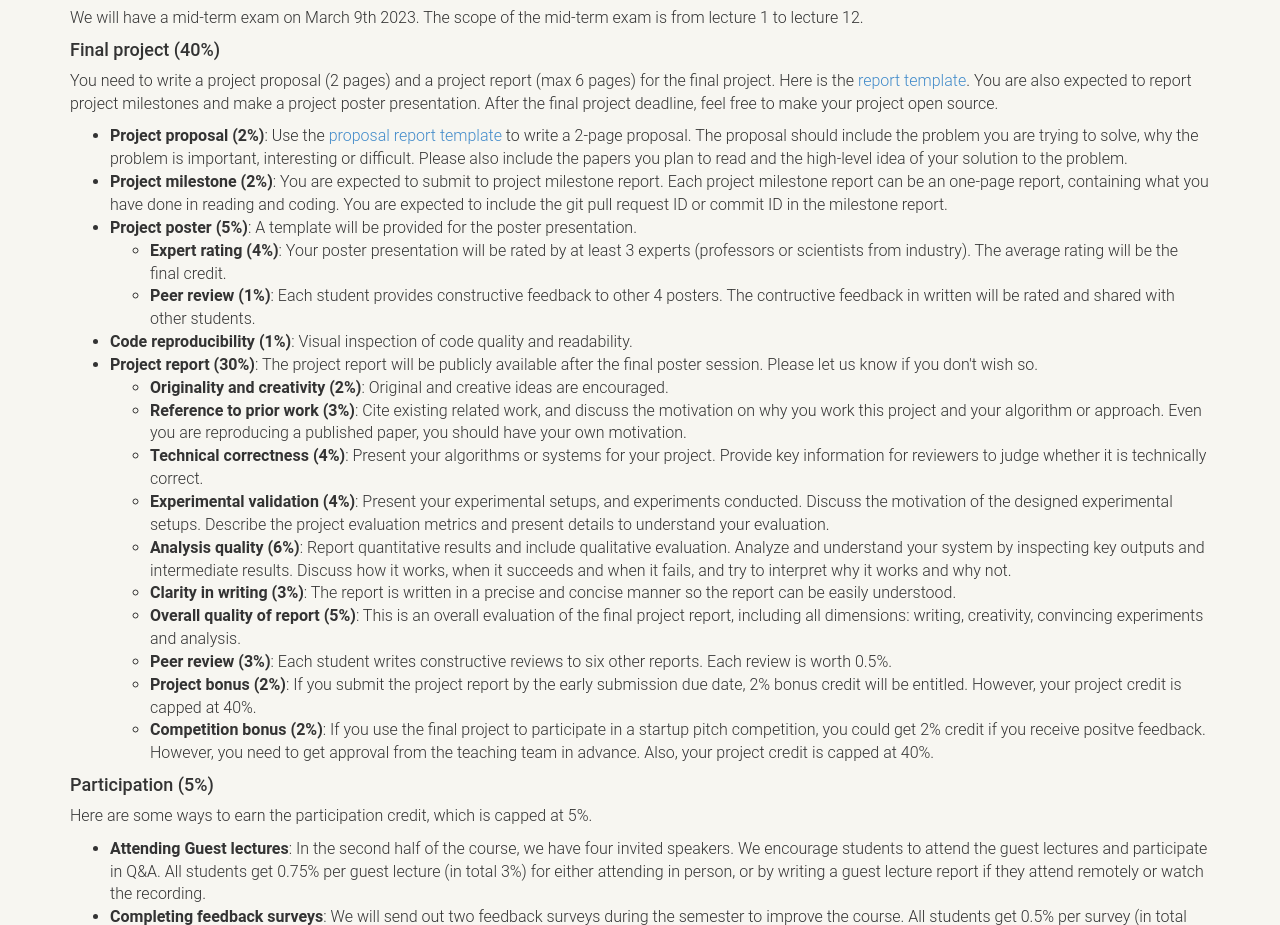
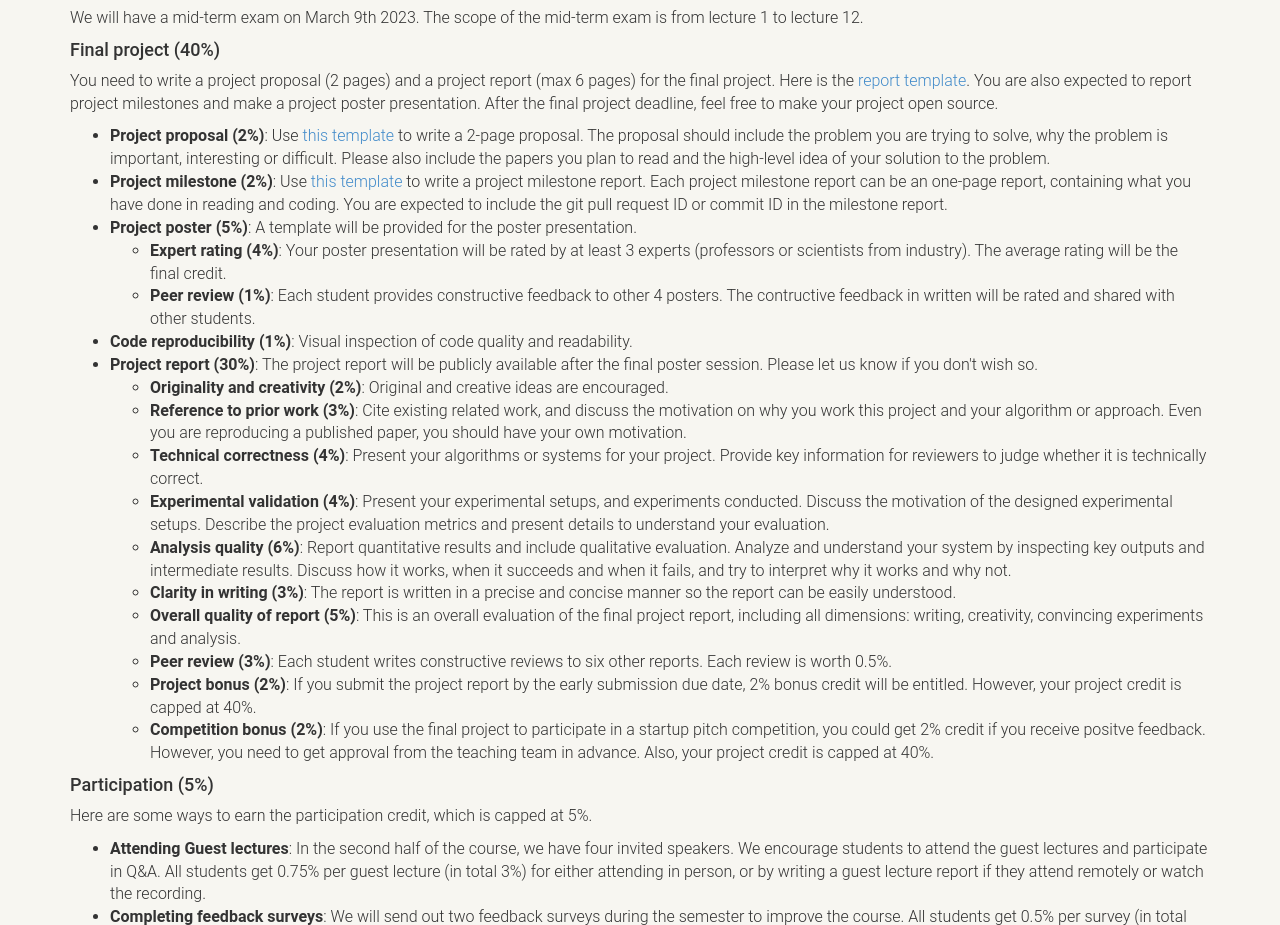
Before and after one commit to SLPcourse/SLPcourse.github.io, a plain HTML site: page index.html in a window 1280 px wide. Shown: the part 2028-2953 px from the top of the page. Drawn offline with nearby package versions, Linux system fonts and the light colour scheme; a web font is replaced by a local one.

Commit message:
milestone template

```diff
--- a/index.html
+++ b/index.html
@@ -171,12 +171,12 @@
 				expected to report project milestones and make a project poster presentation. After the final project
 				deadline, feel free to make your project open source.</p>
 			<ul>
-				<li><b>Project proposal (2%)</b>: Use the <a href="https://www.overleaf.com/read/cpcnkgcdsymc">proposal
-						report
+				<li><b>Project proposal (2%)</b>: Use <a href="https://www.overleaf.com/read/cpcnkgcdsymc">this
 						template</a> to write a 2-page proposal. The proposal should include the problem you are trying
 					to solve, why the problem is important, interesting or difficult. Please also include the papers you
 					plan to read and the high-level idea of your solution to the problem.</li>
-				<li><b>Project milestone (2%)</b>: You are expected to submit to project milestone report. Each project
+				<li><b>Project milestone (2%)</b>: Use <a href="https://www.overleaf.com/read/pcjzgwyywmpj">this
+						template</a> to write a project milestone report. Each project
 					milestone report can be an one-page report, containing what you have done in reading and coding. You
 					are expected to include the git pull request ID or commit ID in the milestone report.</li>
 				<li><b>Project poster (5%)</b>: A template will be provided for the poster presentation.</li>
```
